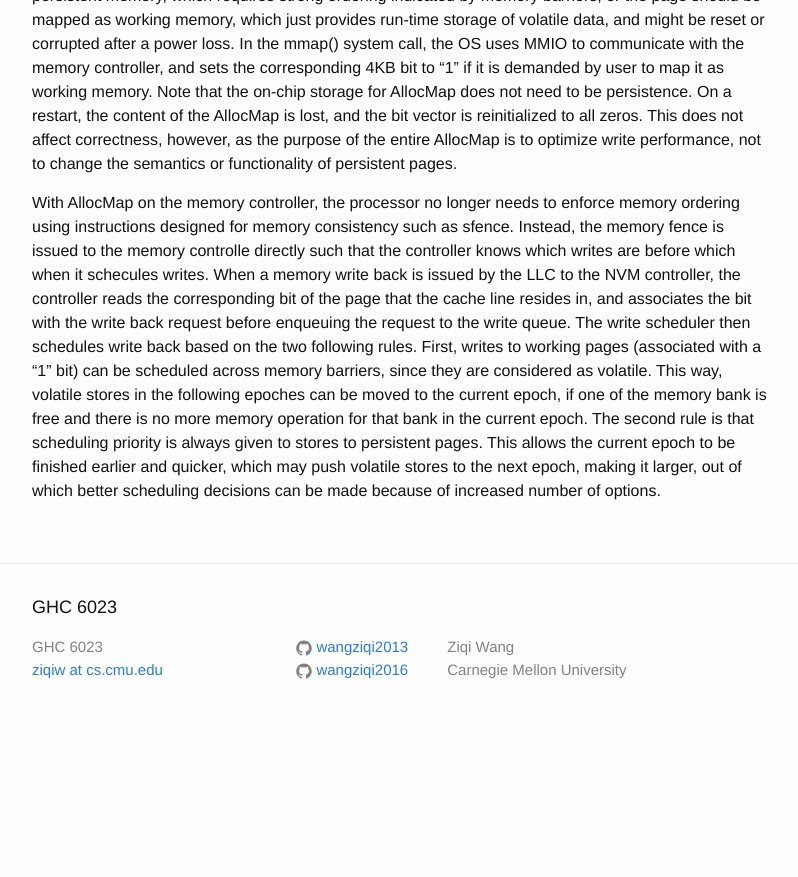
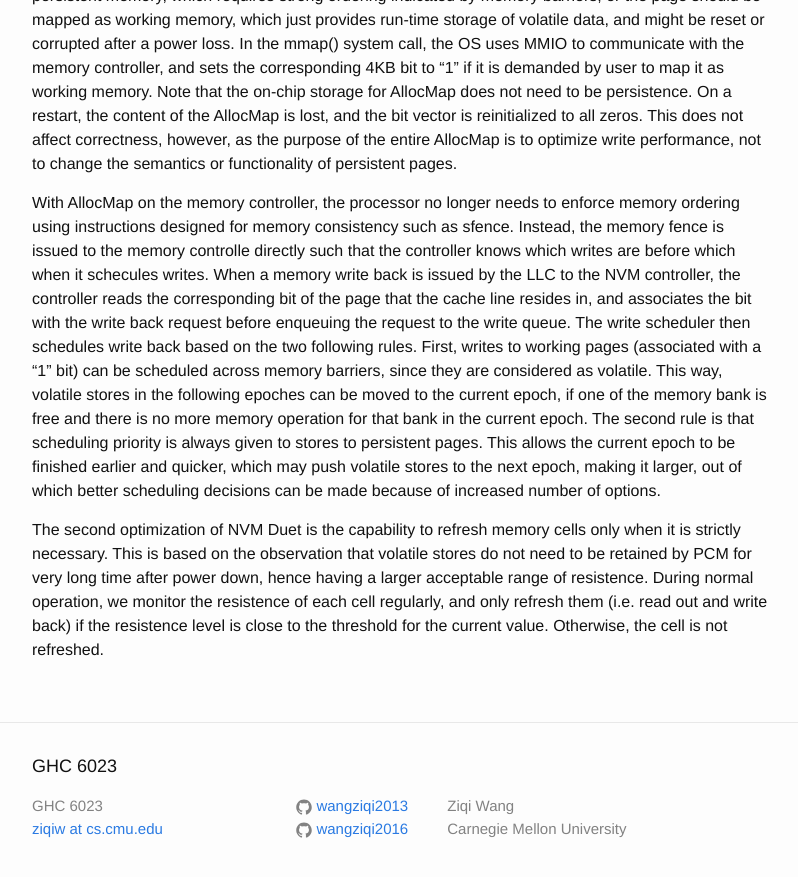
Before and after one commit to wangziqi2013/wangziqi2013.github.io, a Jekyll site: the page built from _posts/2019-11-03-nvm-duet.markdown, in a window 1280 px wide and 900 px high, scrolled down 1330 px. Shown: the top 877 px of the window, without its empty margins (238-1036 px from the left). Built offline with Jekyll 4.4.1, drawn with Linux system fonts in a browser that asks for light colours; before the commit the page ends 2071 px from its top, so only the background shows below that.

Commit message:
Adding PCM resistence

```diff
--- a/_posts/2019-11-03-nvm-duet.markdown
+++ b/_posts/2019-11-03-nvm-duet.markdown
@@ -62,3 +62,9 @@ can be moved to the current epoch, if one of the memory bank is free and there i
 in the current epoch. The second rule is that scheduling priority is always given to stores to persistent pages.
 This allows the current epoch to be finished earlier and quicker, which may push volatile stores to the next epoch, making
 it larger, out of which better scheduling decisions can be made because of increased number of options.
+
+The second optimization of NVM Duet is the capability to refresh memory cells only when it is strictly necessary. This
+is based on the observation that volatile stores do not need to be retained by PCM for very long time after power
+down, hence having a larger acceptable range of resistence. During normal operation, we monitor the resistence
+of each cell regularly, and only refresh them (i.e. read out and write back) if the resistence level is close
+to the threshold for the current value. Otherwise, the cell is not refreshed.
```
